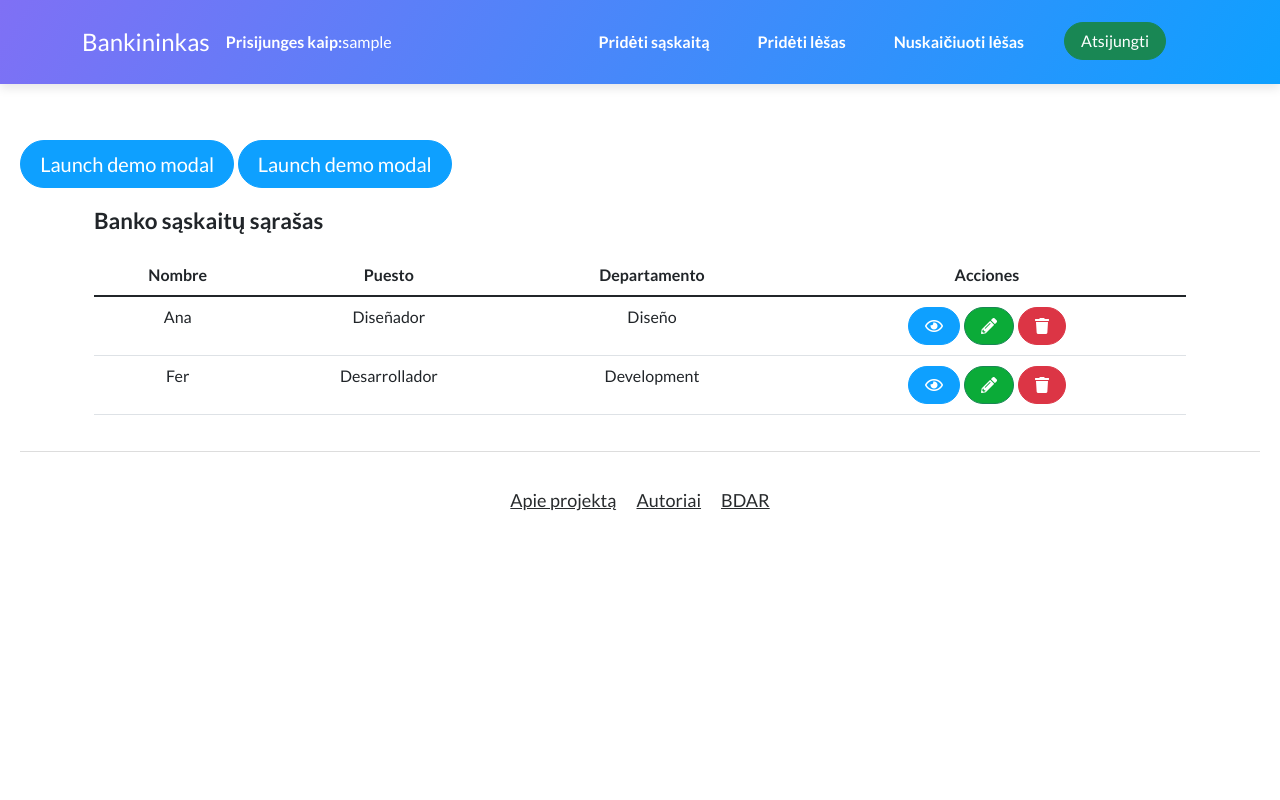
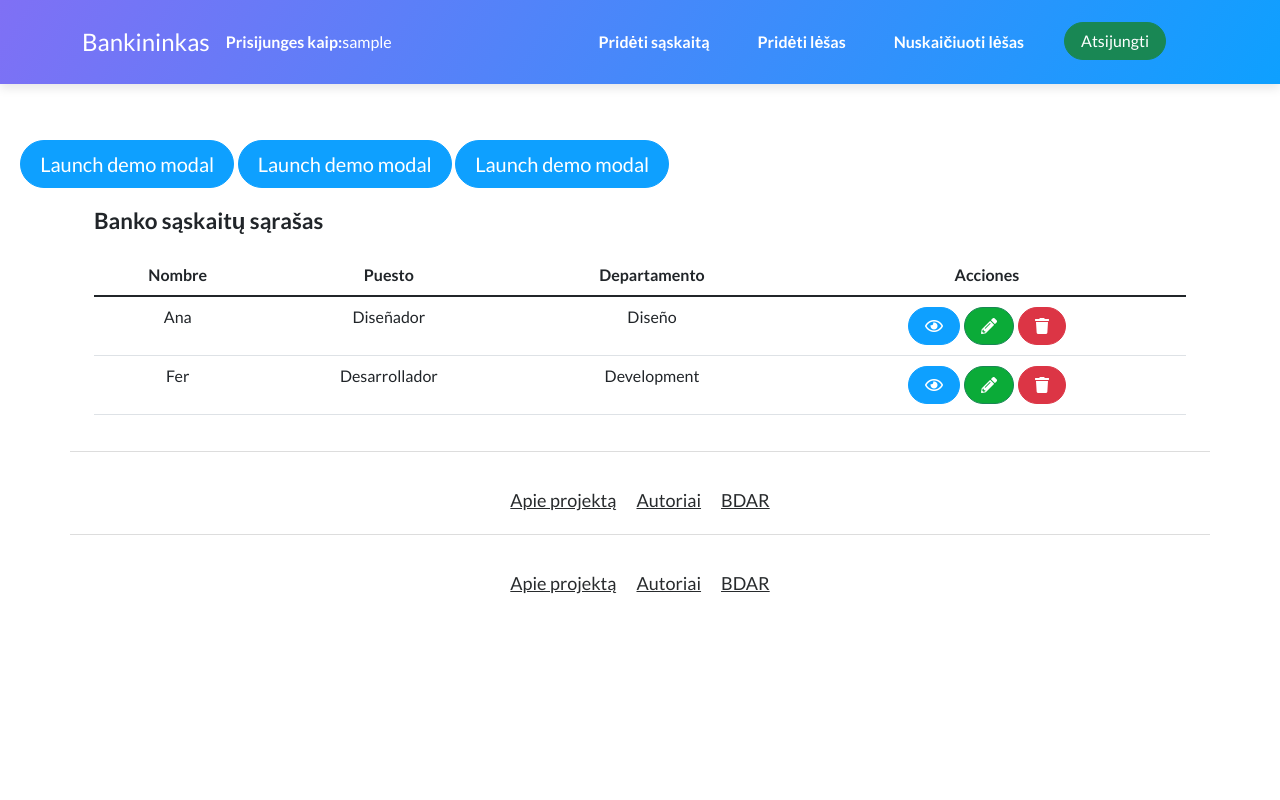
Before and after one commit to danissauga/PHP_22_Pamokos, a PHP site: template Bankas/pages/bankas.php in a window 1280 px wide. Run offline with PHP 8.4, Linux system fonts and the light colour scheme; the template is opened without the code that fills it, so the values that code supplies are empty; the visitor is signed in with stand-in values (Sample User, id 1).

Commit message:
Updates
Updates

```diff
--- a/Bankas/css/styles.css
+++ b/Bankas/css/styles.css
@@ -1,4 +1,4 @@
-html{
+body, html{
     height:100%;
     }
 
--- a/Bankas/includes/footer.php
+++ b/Bankas/includes/footer.php
@@ -1,8 +1,12 @@
-<footer class="page-footer">
-        <div class="container">
-            <div class="links"><a href="#">Apie projektą</a><a href="#">Autoriai</a><a href="#">BDAR</a></div>
-        </div>
-</footer>
+     <div class="container">
+    <div class="row">
+    <footer class="page-footer">
+            <div class="container">
+                <div class="links"><a href="#">Apie projektą</a><a href="#">Autoriai</a><a href="#">BDAR</a></div>
+            </div>
+    </footer>
+    </div>
+</div>
     <script src="https://cdn.jsdelivr.net/npm/popper.js@1.16.1/dist/umd/popper.min.js" integrity="sha384-9/reFTGAW83EW2RDu2S0VKaIzap3H66lZH81PoYlFhbGU+6BZp6G7niu735Sk7lN" crossorigin="anonymous"></script>
     <script src="https://cdn.jsdelivr.net/npm/bootstrap@4.6.1/dist/js/bootstrap.min.js" integrity="sha384-VHvPCCyXqtD5DqJeNxl2dtTyhF78xXNXdkwX1CZeRusQfRKp+tA7hAShOK/B/fQ2" crossorigin="anonymous"></script>
 </body>
--- a/Bankas/includes/meniu.php
+++ b/Bankas/includes/meniu.php
@@ -66,10 +66,31 @@
     </div>
 </div>
 
+<div class="modal fade" id="myModal-make-payment" tabindex="-1" role="dialog" aria-labelledby="myModalLabel">
+    <div class="modal-dialog" role="document">
+        <div class="modal-content">
+            <div class="modal-header">
+                <button type="button" class="close" data-dismiss="modal" aria-label="Close"><span aria-hidden="true">&times;</span></button>
+                <h4 class="modal-title" id="myModalLabel">Modal title</h4>
+            </div>
+            <div class="modal-body">
+                ...
+            </div>
+            <div class="modal-footer">
+                <button type="button" class="btn btn-default" data-dismiss="modal">Close</button>
+                <button type="button" class="btn btn-primary">Save changes</button>
+            </div>
+        </div>
+    </div>
+</div>
+
 <button type="button" class="btn btn-primary btn-lg" data-toggle="modal" data-target="#myModal-add-account">
     Launch demo modal
 </button>
 <button type="button" class="btn btn-primary btn-lg" data-toggle="modal" data-target="#myModal-add-payment">
+    Launch demo modal
+</button>
+<button type="button" class="btn btn-primary btn-lg" data-toggle="modal" data-target="#myModal-make-payment">
     Launch demo modal
 </button>
 
@@ -79,5 +100,7 @@ $(document).ready(function() {
 });
     $('#myModa-add-payment').on('shown.bs.modal', function () {
 });
+    $('#myModa-make-payment').on('shown.bs.modal', function () {
+});
 });
 </script>
--- a/Bankas/index.php
+++ b/Bankas/index.php
@@ -34,5 +34,4 @@ if (!is_logged_in($users)) :
 <?php else :
 include("pages/bankas.php"); //Aciu inga :)
 endif;
-include("includes/footer.php");
 ?>
--- a/Bankas/pages/bankas.php
+++ b/Bankas/pages/bankas.php
@@ -47,6 +47,6 @@
             </div>
     </section>
 </main>
-<!--<?php
+<?php
 include("includes/footer.php");
-?>-->
+?>
```
